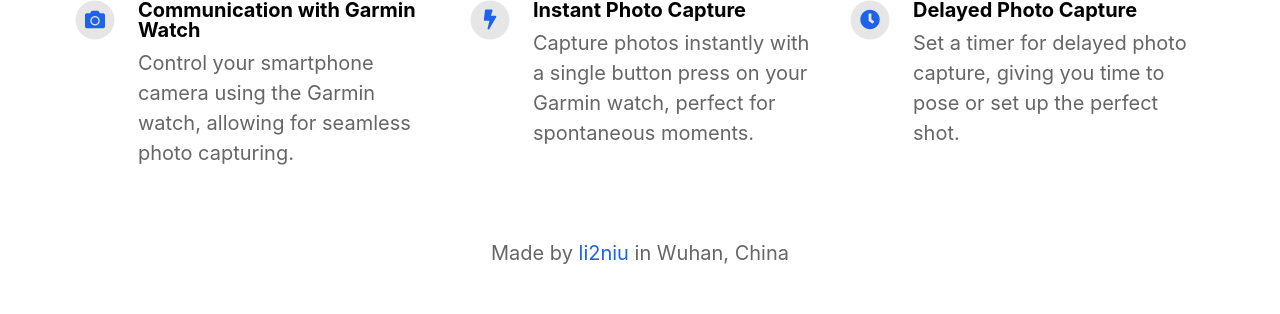
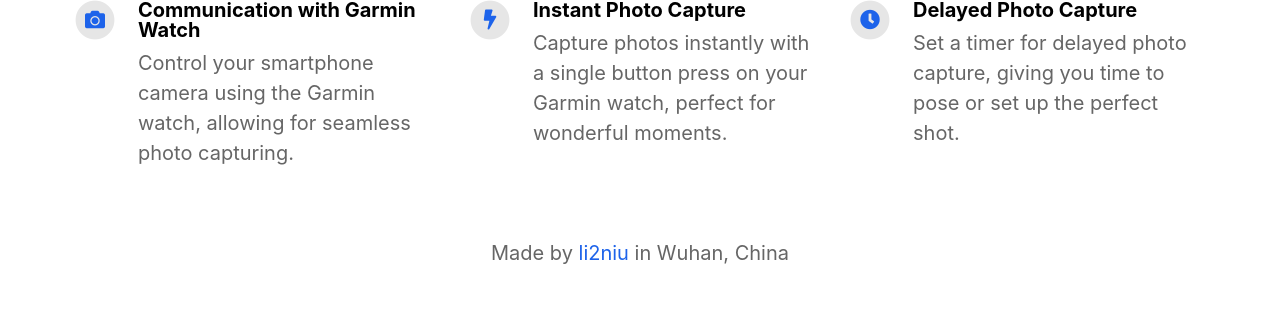
Before and after one commit to Likenttt/gamera-snap-landing-page, a Jekyll site: the page built from index.html, in a window 1280 px wide. Shown: the part 1084-1398 px from the top of the page. Built offline with Jekyll 4.4.1, drawn with Linux system fonts in a browser that asks for light colours; nearby versions of some CDN libraries.

Commit message:
fix feature list

```diff
--- a/_config.yml
+++ b/_config.yml
@@ -37,7 +37,7 @@
     fontawesome_icon_name: camera
 
   - title: Instant Photo Capture
-    description: Capture photos instantly with a single button press on your Garmin watch, perfect for spontaneous moments.
+    description: Capture photos instantly with a single button press on your Garmin watch, perfect for wonderful moments.
     fontawesome_icon_name: bolt
 
   - title: Delayed Photo Capture
```
